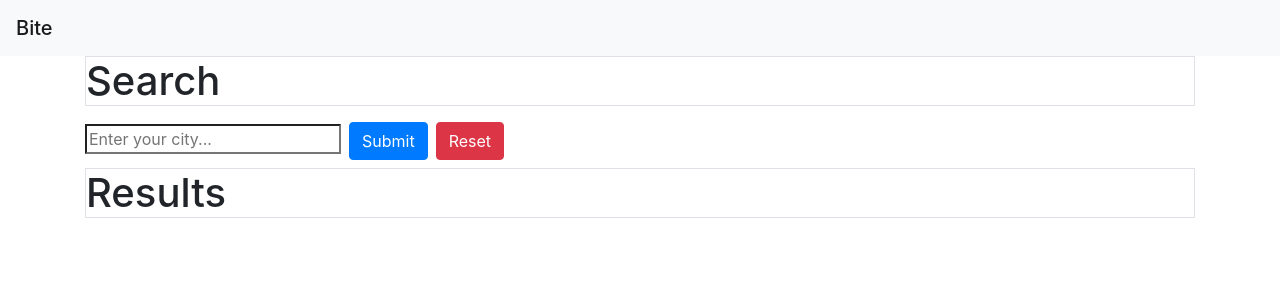
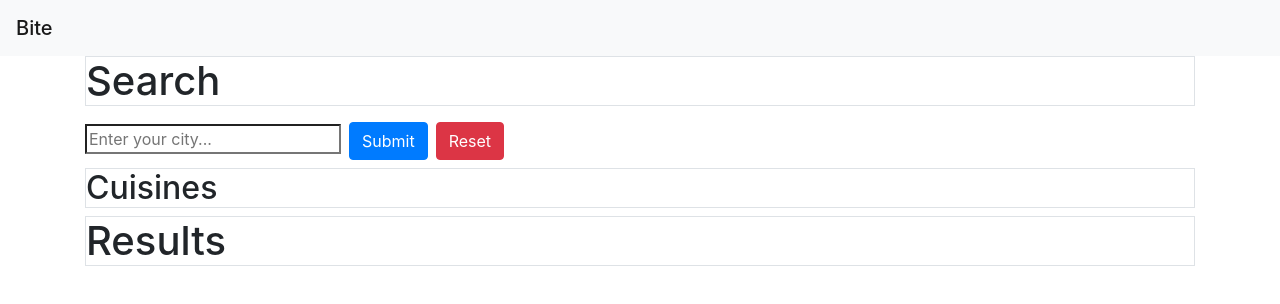
Before and after one commit to ebrock/bite, a React (Create React App) app: page / in a window 1280 px wide. Shown: the top 304 px of the page. Built offline with nearby package versions, Linux system fonts and the light colour scheme.

Commit message:
added comments

```diff
--- a/src/App.jsx
+++ b/src/App.jsx
@@ -11,13 +11,14 @@ class App extends React.Component {
     this.state = {
       input: "",
       city: "",
-      cuisines: [],
+      cuisineIds: [],
       suggestedLocations: undefined,
       selectedCity: undefined,
       listOfRestaurants: undefined
     };
   }
 
+  //  Handles the City search text change from user input.
   handleChange = event => {
     event.preventDefault();
     this.setState({
@@ -25,6 +26,7 @@ class App extends React.Component {
     });
   };
 
+  //  Handles the City search submit button and sets state.
   handleSubmit = event => {
     event.preventDefault();
     console.log("Submit clicked!");
@@ -33,25 +35,28 @@ class App extends React.Component {
         city: this.state.input
       },
       () => {
+        //  Returns list of suggested locations.
         this.getCities(this.state.city);
       }
     );
   };
 
+  //  Resets state to default values.
   handleReset = event => {
     event.preventDefault();
     console.log("Reset clicked!");
     this.setState({
       city: "",
-      cuisines: [],
+      cuisineIds: [],
       suggestedLocations: undefined,
       selectedCity: undefined,
       listOfRestaurants: undefined
     });
   };
 
-  getCities = city => {
-    fetch(`https://developers.zomato.com/api/v2.1/cities?q=${city}`, {
+  //  Requires enteredCity query. Returns list of suggested locations.
+  getCities = enteredCity => {
+    fetch(`https://developers.zomato.com/api/v2.1/cities?q=${enteredCity}`, {
       headers: {
         "Content-Type": "text/json",
         "user-key": process.env.REACT_APP_ZOMATO_API_KEY
@@ -66,6 +71,7 @@ class App extends React.Component {
       });
   };
 
+  //  Requires cityId. Returns list of restaurants.
   getRestaurantDetails = cityId => {
     console.log("getRestaurantDetails!");
     fetch(
@@ -84,11 +90,13 @@ class App extends React.Component {
       });
   };
 
+  //  Handles the return of restaurants when the user clicks a city.
   handleCityClick = (city, event) => {
     event.preventDefault();
     console.log("handleCityClick!");
     console.log(`city: ${city.name}, id: ${city.id}`);
     this.setState({ selectedCity: city }, () =>
+      //  Returns a list of restaurants.
       this.getRestaurantDetails(city.id)
     );
   };
--- a/src/components/search.jsx
+++ b/src/components/search.jsx
@@ -5,7 +5,7 @@ class Search extends React.Component {
     return (
       <div className="container">
         <h1 className="border">Search</h1>
-        <div className="row">
+        <div id="city-search" className="row">
           <div className="col">
             <form onSubmit={this.props.onSubmit}>
               <input
@@ -31,6 +31,9 @@ class Search extends React.Component {
             </form>
           </div>
         </div>
+        <div id="cuisine-selection">
+          <h2 className="border">Cuisines</h2>
+        </div>
       </div>
     );
   }
```
